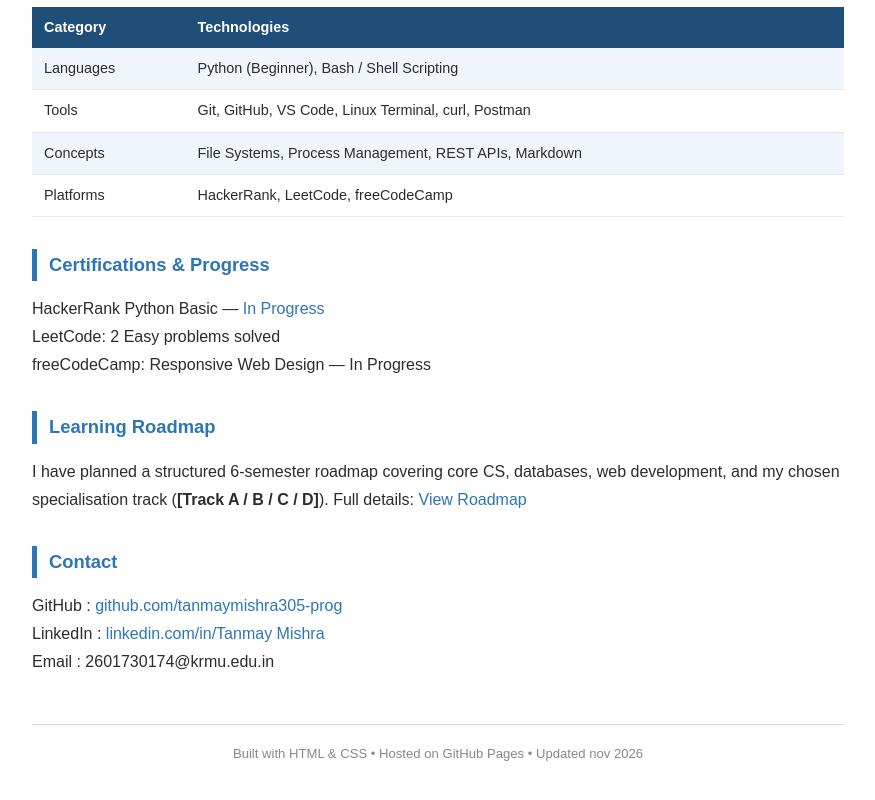
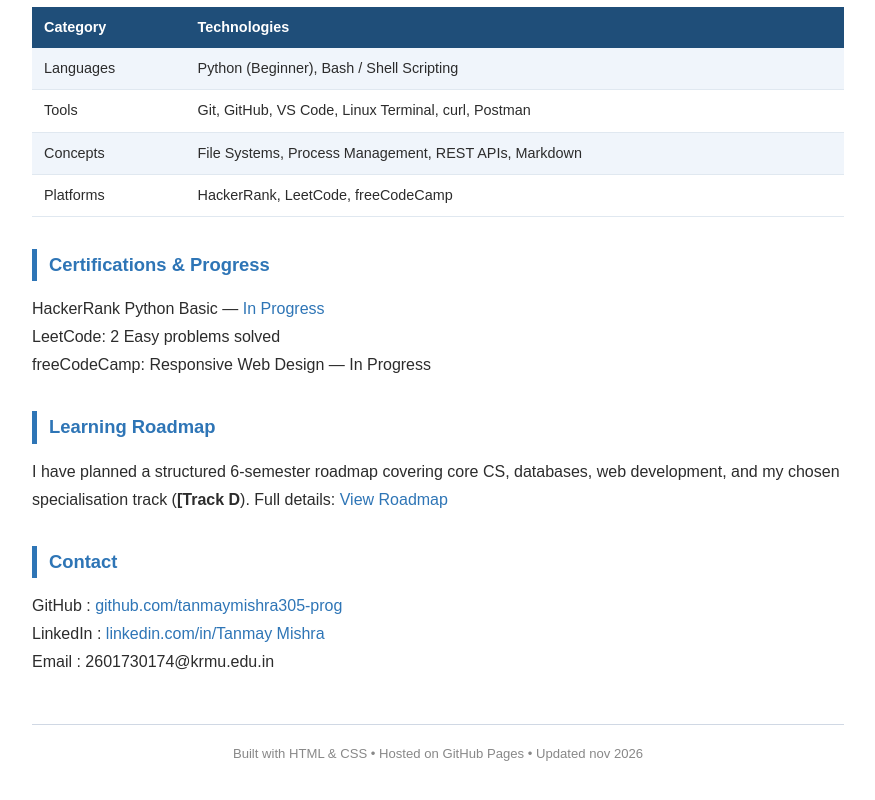
Before and after one commit to tanmaymishra305-prog/developer-portfolio, a plain HTML site: page index.html in a window 1280 px wide. Shown: the part 994-1794 px from the top of the page, without its empty margins (202-1077 px from the left). Drawn offline with Linux system fonts and the light colour scheme.

Commit message:
update: modify portfolio website

```diff
--- a/index.html
+++ b/index.html
@@ -232,7 +232,7 @@ I have planned a structured 6-semester roadmap covering core CS,
 
 databases, web development, and my chosen specialisation track
 
-(<strong>[Track A / B / C / D]</strong>).
+(<strong>[Track D</strong>).
 
 Full details:
 
```
